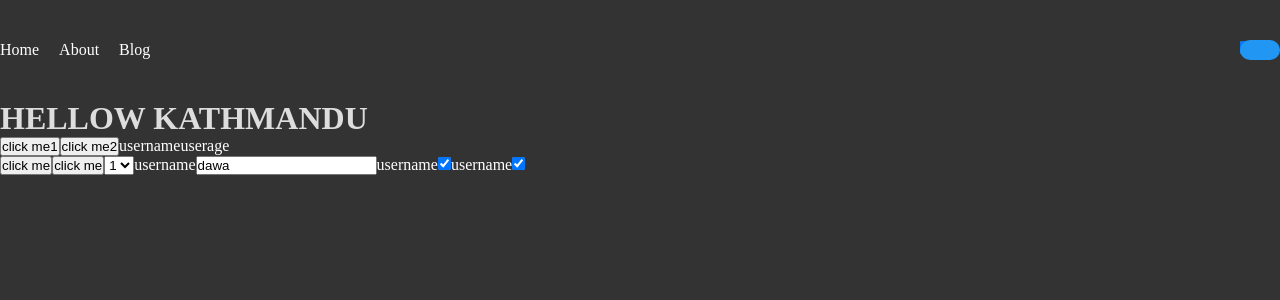
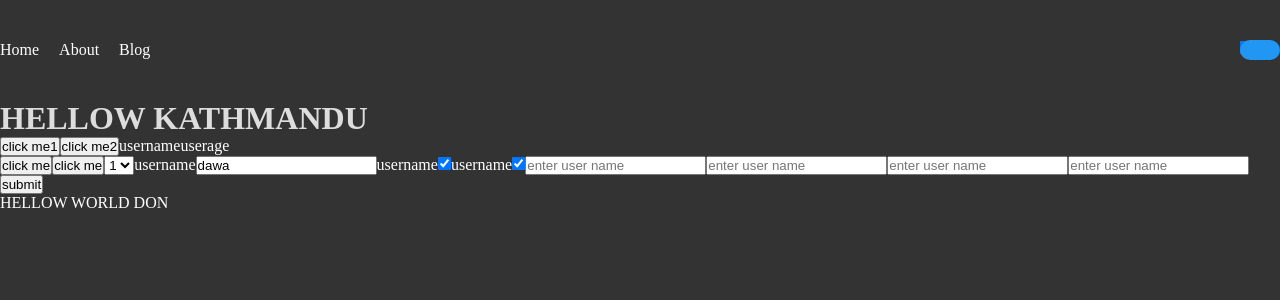
Before and after one commit to gyalche/react-test-cases, a React (Create React App) app: page / in a window 1280 px wide. Shown: the top 300 px of the page. Built offline with nearby package versions, Linux system fonts and the light colour scheme.

Commit message:
getByTestId and getAllByTestId

```diff
--- a/package.json
+++ b/package.json
@@ -16,6 +16,9 @@
     "react-scripts": "5.0.1",
     "react-test-renderer": "^18.2.0",
     "web-vitals": "^2.1.4"
+  },
+  "engines": {
+    "npm": "please use npm only"
   },
   "scripts": {
     "start": "react-scripts start",
--- a/src/About.jsx
+++ b/src/About.jsx
@@ -10,6 +10,10 @@ const About = () => {
       <button onClick={()=>setData("data")} data-testid="btn1">update</button>
       <button onClick={otherMethodTest}>print</button>
       <p>{data}</p>
+      <div data-testid="div-testid">Testing with test id</div>
+      <div data-testid="id-test">Testing with test id1</div>
+      <div data-testid="id-test">Testing with test id2</div>
+
     </div>
   )
 }
--- a/src/Home.jsx
+++ b/src/Home.jsx
@@ -34,6 +34,15 @@ const Home = () => {
       <label htmlFor='user-check1'>username</label>
       <input type="checkbox" id="user-check1" defaultValue="dawa" defaultChecked={true} />
 
+<input type="text" placeholder="enter user name" />
+<input type="text" placeholder="enter user name" />
+<input type="text" placeholder="enter user name" />
+<input type="text" placeholder="enter user name" />
+
+<button>submit</button>
+
+<p className="checking">HELLOW WORLD DON</p>
+
     </div>
   )
 }
```
Also changed, not shown: 1 other file (tests, documents, lock files or other folders).
